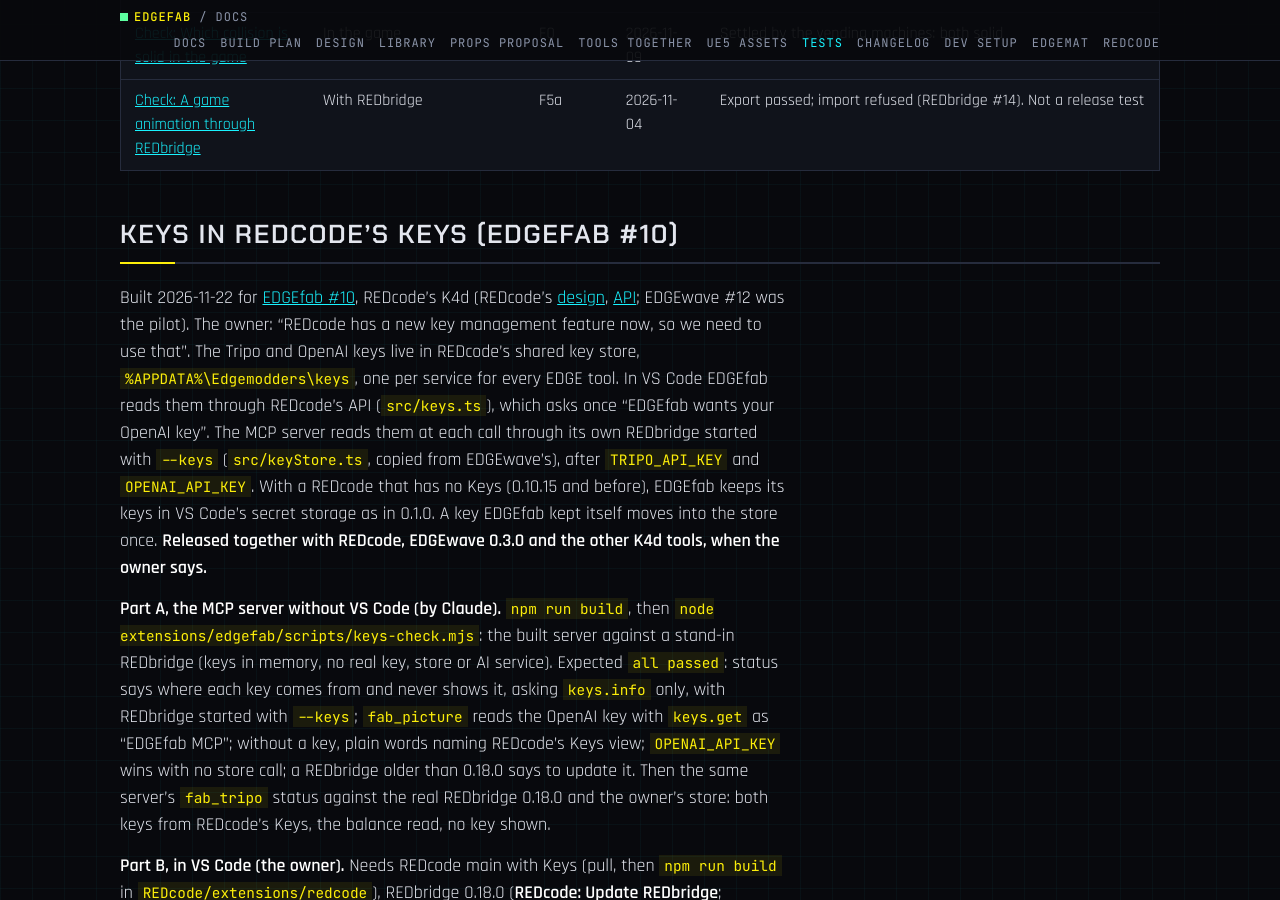
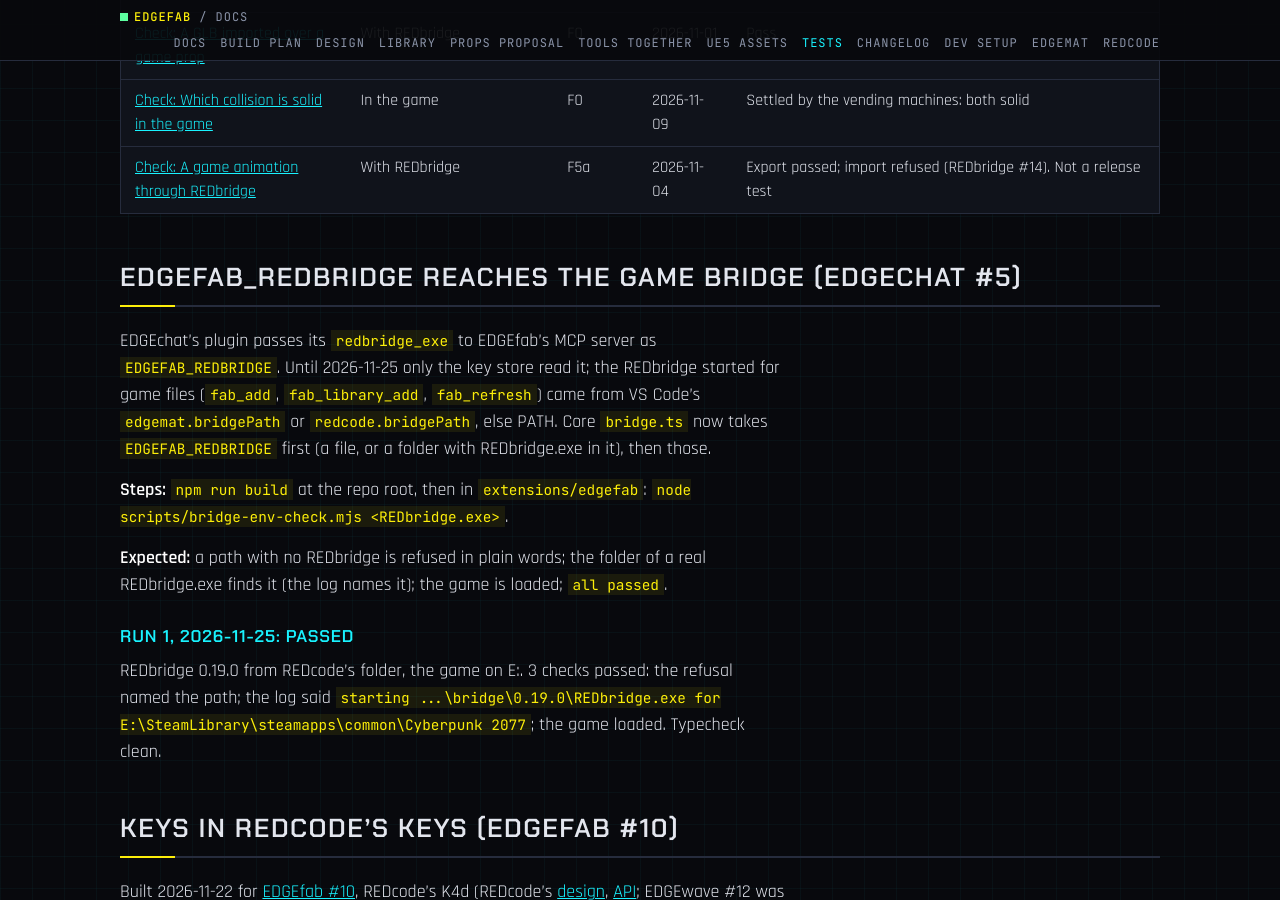
Before and after one commit to Edgemodders/EDGEfab, a Jekyll site: the page built from docs/testing.md, in a window 1280 px wide and 900 px high, scrolled down 2888 px. Built offline with Jekyll 4.4.1, drawn with Linux system fonts in a browser that asks for light colours; some of the changed text lies outside the part shown.

Commit message:
Changelog and Tests: EDGEFAB_REDBRIDGE reaches the game bridge (EDGEchat #5), its check passed
Co-Authored-By: Claude Opus 5.5 <noreply@anthropic.com>

```diff
--- a/docs/testing.md
+++ b/docs/testing.md
@@ -18,6 +18,7 @@ Last updated 2026-11-22. Each row links to its test. **0.2.0, 2026-11-22:** the
 
 | Test | Kind | Phase | Last run | Result |
 |---|---|---|---|---|
+| [EDGEFAB_REDBRIDGE reaches the game bridge (EDGEchat #5)](#edgefab_redbridge-reaches-the-game-bridge-edgechat-5) | Offline by Claude, against the real REDbridge | After 0.2.0 | 2026-11-25 | **Pass** (3 checks) |
 | [Keys in REDcode's Keys (EDGEfab #10)](#keys-in-redcodes-keys-edgefab-10) | Offline and against the real store by Claude; VS Code steps by the owner | Keys (K4d) | 2026-11-22 | Part A **pass** (13 checks, the real store, and 8 checks of the no-key reasons). **Pass**: part A (13 checks, the real store, 8 checks of the no-key reasons) and part B (6 steps, the owner, step 6 Don't Allow included) |
 | [The Pictures tab](#f1-the-pictures-tab) | Offline by Claude (stand-ins for OpenAI and Tripo); VS Code steps by the owner | F1 | 2026-11-17 | **Pass**: part A (23 checks) and part B (11 steps, the owner) |
 | [Check: Game materials on a prop's parts](#f1-check-game-materials-on-a-props-parts) | Prepared by Claude through MCP; in the game by the owner | F1 (may join 0.1.0) | 2026-11-17 | **Passed** (owner, in the game) |
@@ -45,6 +46,18 @@ Last updated 2026-11-22. Each row links to its test. **0.2.0, 2026-11-22:** the
 | [Check: A GLB imported over a game prop](#f0-check-a-glb-imported-over-a-game-prop) | With REDbridge | F0 | 2026-11-01 | Pass |
 | [Check: Which collision is solid in the game](#f0-check-which-collision-is-solid-in-the-game) | In the game | F0 | 2026-11-09 | Settled by the vending machines: both solid |
 | [Check: A game animation through REDbridge](#f5a-check-a-game-animation-through-redbridge) | With REDbridge | F5a | 2026-11-04 | Export passed; import refused (REDbridge #14). Not a release test |
+
+## EDGEFAB_REDBRIDGE reaches the game bridge (EDGEchat #5)
+
+EDGEchat's plugin passes its `redbridge_exe` to EDGEfab's MCP server as `EDGEFAB_REDBRIDGE`. Until 2026-11-25 only the key store read it; the REDbridge started for game files (`fab_add`, `fab_library_add`, `fab_refresh`) came from VS Code's `edgemat.bridgePath` or `redcode.bridgePath`, else PATH. Core `bridge.ts` now takes `EDGEFAB_REDBRIDGE` first (a file, or a folder with REDbridge.exe in it), then those.
+
+**Steps:** `npm run build` at the repo root, then in `extensions/edgefab`: `node scripts/bridge-env-check.mjs <REDbridge.exe>`.
+
+**Expected:** a path with no REDbridge is refused in plain words; the folder of a real REDbridge.exe finds it (the log names it); the game is loaded; `all passed`.
+
+### Run 1, 2026-11-25: passed
+
+REDbridge 0.19.0 from REDcode's folder, the game on E:. 3 checks passed: the refusal named the path; the log said `starting ...\bridge\0.19.0\REDbridge.exe for E:\SteamLibrary\steamapps\common\Cyberpunk 2077`; the game loaded. Typecheck clean.
 
 ## Keys in REDcode's Keys (EDGEfab #10)
 
```
Also changed, not shown: docs/changelog.md.
